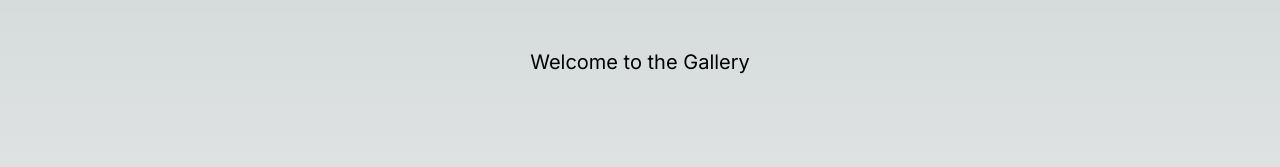
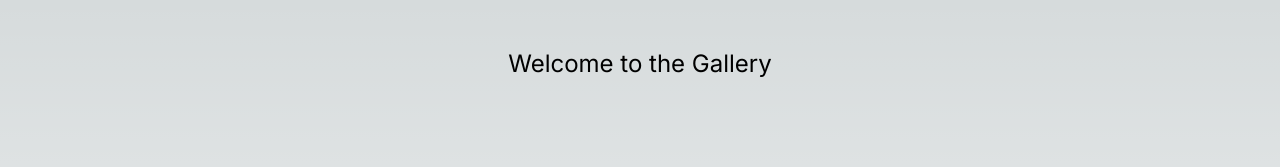
Before and after one commit to clucero36/gallery, a Next.js app: page / in a window 1280 px wide. Shown: the top 167 px of the page. Built offline with nearby package versions, Linux system fonts and the light colour scheme.

Commit message:
Font Update for Git Merge Practice

```diff
--- a/app/page.js
+++ b/app/page.js
@@ -8,7 +8,7 @@ export default async function Page({ searchParams }) {
 
   return (
     <div className='flex flex-col mx-auto my-0'>
-      <p className='text-center text-xl p-12'>Welcome to the Gallery</p>
+      <p className='text-center text-2xl p-12'>Welcome to the Gallery</p>
       <Search />
       <Suspense key={searchParams.query} fallback={<ImagesSkeleton />}>
         <Images query={query}/>
```
